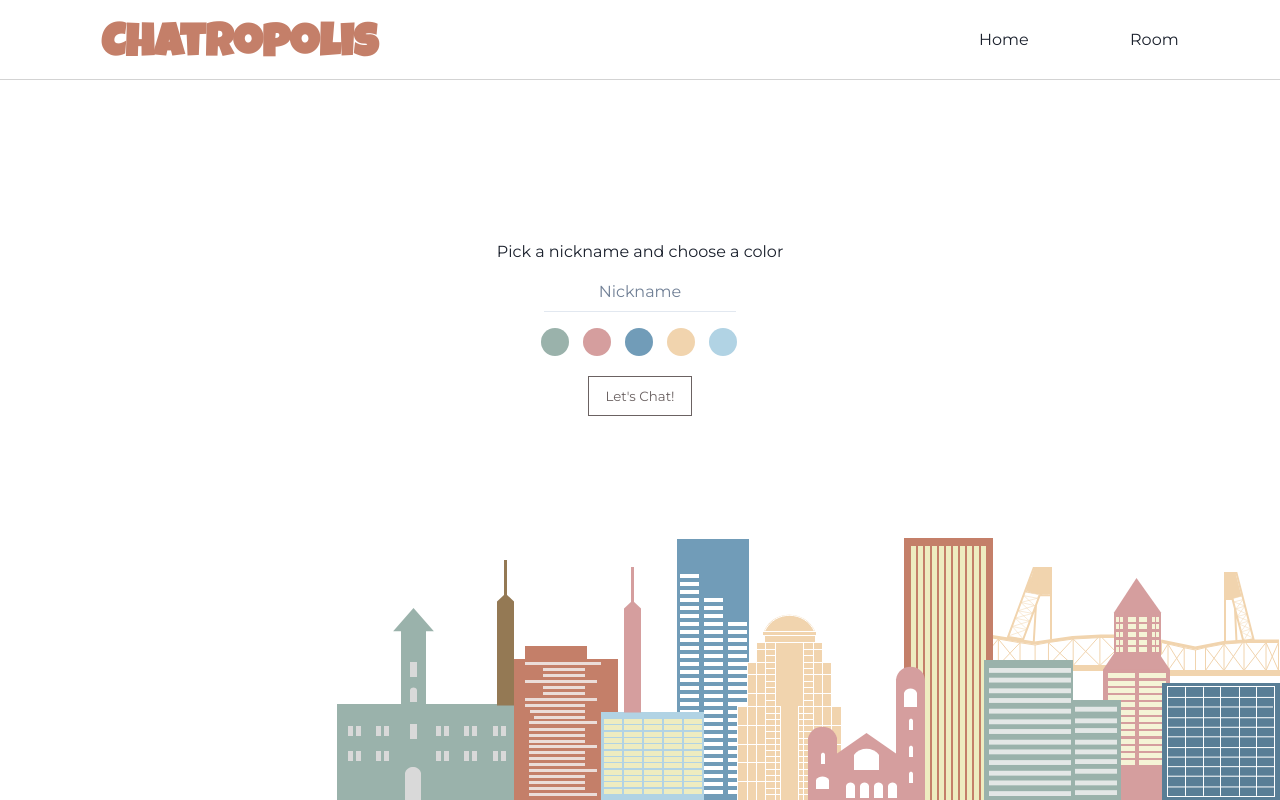
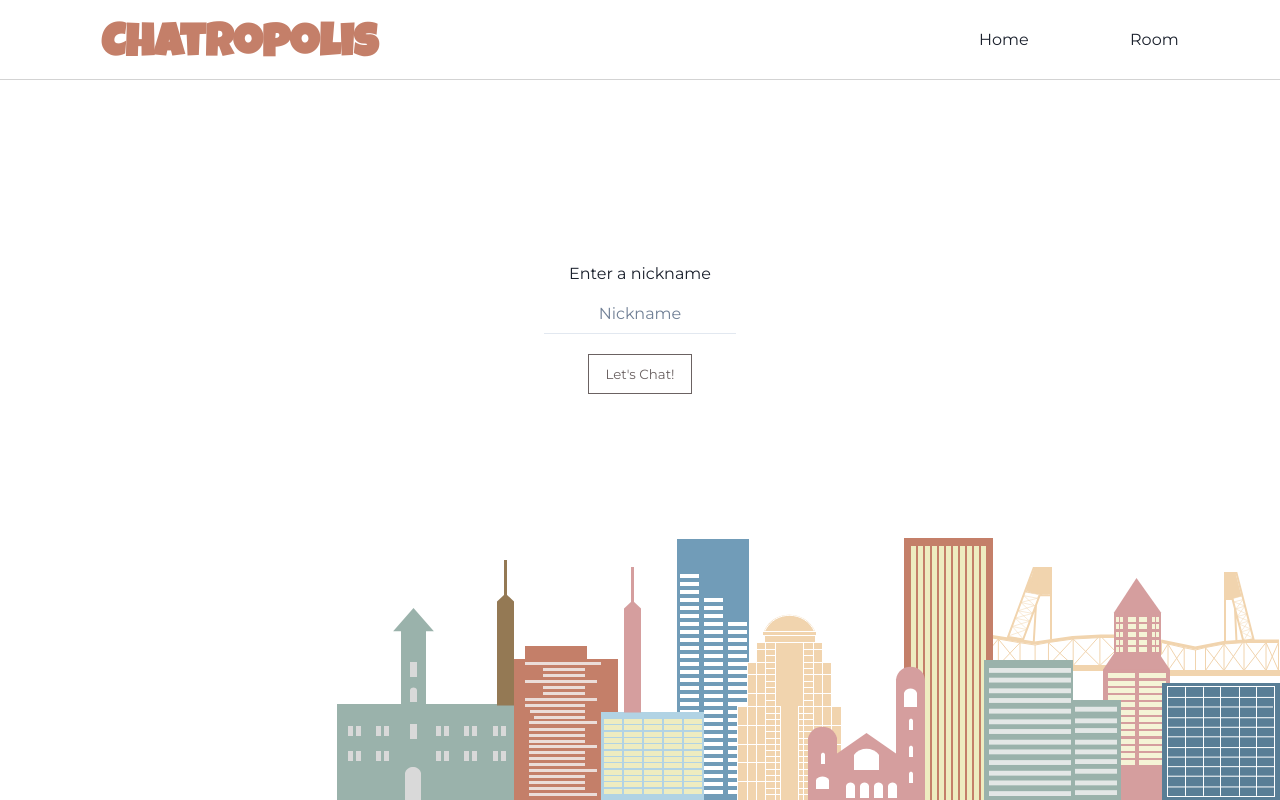
Before and after one commit to jennifertechel/project-socket-chat, a React (Vite) app in the folder client/: page / in a window 1280 px wide. Built offline with nearby package versions, Linux system fonts and the light colour scheme; no server answers; a web font is replaced by a local one.

Commit message:
remove color picker

```diff
--- a/client/src/pages/StartPage.tsx
+++ b/client/src/pages/StartPage.tsx
@@ -12,13 +12,9 @@ import { useNavigate } from "react-router-dom";
 import { useSocket } from "../context/SocketContext";
 import LogoBox from "../components/LogoBox";
 import Header from "../components/Header";
-import { CirclePicker } from "react-color";
-import { useState } from "react";
 
 function StartPage() {
   const { handleSetNickname, setNickname, nickname } = useSocket();
-  const [selectedColor, setSelectedColor] = useState("#000000"); // Default color
-  const customColors = ["#9AB2AB", "#D59E9E", "#719CB8", "#F1D4AE", "#B1D3E4"];
 
   const navigate = useNavigate();
 
@@ -30,10 +26,6 @@ function StartPage() {
   function handleNicknameChange(event: React.ChangeEvent<HTMLInputElement>) {
     setNickname(event.target.value);
   }
-
-  const handleColorChange = (color: any) => {
-    setSelectedColor(color.hex);
-  };
 
   const [isMobile] = useMediaQuery("(max-width: 768px)");
 
@@ -47,7 +39,7 @@ function StartPage() {
     >
       {isMobile && <LogoBox />}
 
-      <Text mb={2}>Pick a nickname and choose a color</Text>
+      <Text mb={2}>Enter a nickname</Text>
       <Input
         placeholder='Nickname'
         value={nickname}
@@ -56,13 +48,6 @@ function StartPage() {
         width='auto'
         textAlign='center'
       ></Input>
-      <Flex alignContent='center' justifyContent='center' mt={4} ml={10}>
-        <CirclePicker
-          color={selectedColor}
-          onChange={handleColorChange}
-          colors={customColors}
-        />
-      </Flex>
       <Button
         mt='20px'
         bg='none'
```
